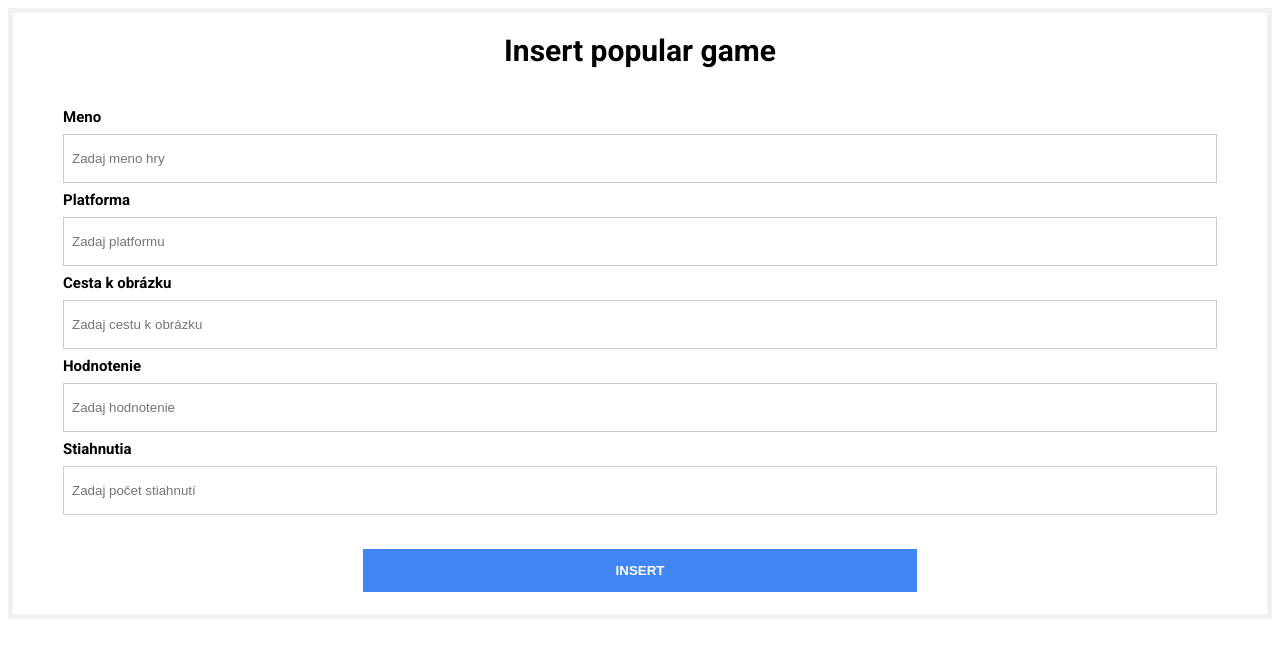
After one commit to gone-wrong/Cyborggaming, a PHP site: page /insert.php in a window 1280 px wide. The commit adds this page. Shown: the top 658 px of the page. Run offline with PHP 8.4, Linux system fonts and the light colour scheme; some libraries are stand-ins or nearby versions.

Commit message:
forgot to stage :D

```diff
--- a/crud/Database.php
+++ b/crud/Database.php
@@ -1,6 +1,6 @@
 <?php
     class Database {
-        private $conn;
+        public $conn;
 
         public function __construct($servername, $username, $password, $database) {
             $this->conn = new mysqli($servername, $username, $password, $database);
--- a/index.php
+++ b/index.php
@@ -76,7 +76,7 @@ https://templatemo.com/tm-579-cyborg-gaming
             <div class="row">
               <div class="col-lg-12">
                 <div class="heading-section">
-                  <h4><em>Most Popular</em> Right Now</h4>
+                  <h4><em>Most Popular</em> Right Now</h4> <p><a href="insert.php">add</a>      <a href="delete.php">delete</a></p>
                 </div>
                 <div class="row">
                 <?php
--- /dev/null
+++ b/insert.php
@@ -0,0 +1,87 @@
+<!DOCTYPE html>
+<html>
+  <title>Insert form</title>
+  <head>
+    <link href="https://fonts.googleapis.com/css?family=Roboto:300,400,500,700" rel="stylesheet">
+    <link rel="stylesheet" href="https://use.fontawesome.com/releases/v5.4.1/css/all.css" integrity="sha384-5sAR7xN1Nv6T6+dT2mhtzEpVJvfS3NScPQTrOxhwjIuvcA67KV2R5Jz6kr4abQsz" crossorigin="anonymous">
+    <style>
+      html, body {
+      display: flex;
+      justify-content: center;
+      font-family: Roboto, Arial, sans-serif;
+      font-size: 15px;
+      }
+      form {
+      border: 5px solid #f1f1f1;
+      }
+      input[type=text], input[type=password] {
+      width: 100%;
+      padding: 16px 8px;
+      margin: 8px 0;
+      display: inline-block;
+      border: 1px solid #ccc;
+      box-sizing: border-box;
+      }
+      .icon {
+      font-size: 110px;
+      display: flex;
+      justify-content: center;
+      color: #4286f4;
+      }
+      button {
+      background-color: #4286f4;
+      color: white;
+      padding: 14px 0;
+      margin: 10px 0;
+      border: none;
+      cursor: grab;
+      width: 48%;
+      }
+      h1 {
+      text-align:center;
+      fone-size:18;
+      }
+      button:hover {
+      opacity: 0.8;
+      }
+      .formcontainer {
+      text-align: center;
+      margin: 24px 50px 12px;
+      }
+      .container {
+      padding: 16px 0;
+      text-align:left;
+      }
+      span.psw {
+      float: right;
+      padding-top: 0;
+      padding-right: 15px;
+      }
+      /* Change styles for span on extra small screens */
+      @media screen and (max-width: 300px) {
+      span.psw {
+      display: block;
+      float: none;
+      }
+    </style>
+  </head>
+  <body>
+    <form action="crud/insert.php" method="POST">
+      <h1>Insert popular game</h1>
+      <div class="formcontainer">
+      <div class="container">
+        <label for="meno"><strong>Meno</strong></label>
+        <input type="text" placeholder="Zadaj meno hry" name="meno" required>
+        <label for="platform"><strong>Platforma</strong></label>
+        <input type="text" placeholder="Zadaj platformu" name="platform" required>
+        <label for="image"><strong>Cesta k obrázku</strong></label>
+        <input type="text" placeholder="Zadaj cestu k obrázku" name="image" required>
+        <label for="rating"><strong>Hodnotenie</strong></label>
+        <input type="text" placeholder="Zadaj hodnotenie" name="rating" required>
+        <label for="downloads"><strong>Stiahnutia</strong></label>
+        <input type="text" placeholder="Zadaj počet stiahnutí" name="downloads" required>
+      </div>
+      <button type="submit" name="insert"><strong>INSERT</strong></button>
+    </form>
+  </body>
+</html>
```
Also changed, not shown: crud/insert.php (added, +34 -0 lines).
